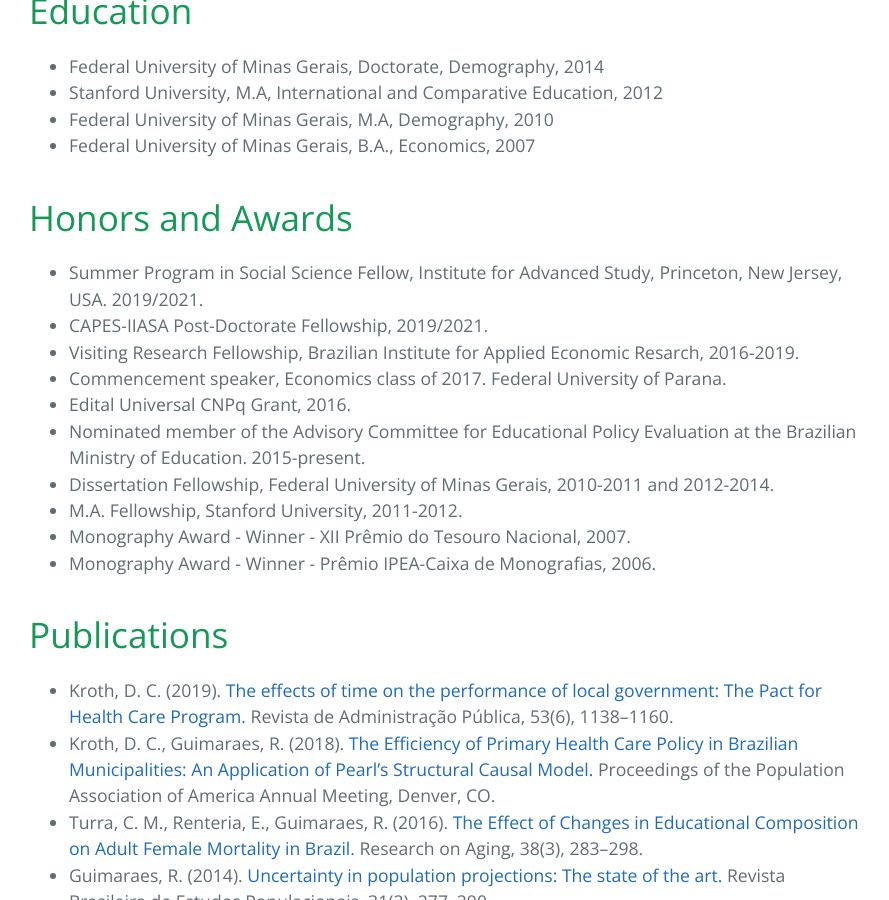
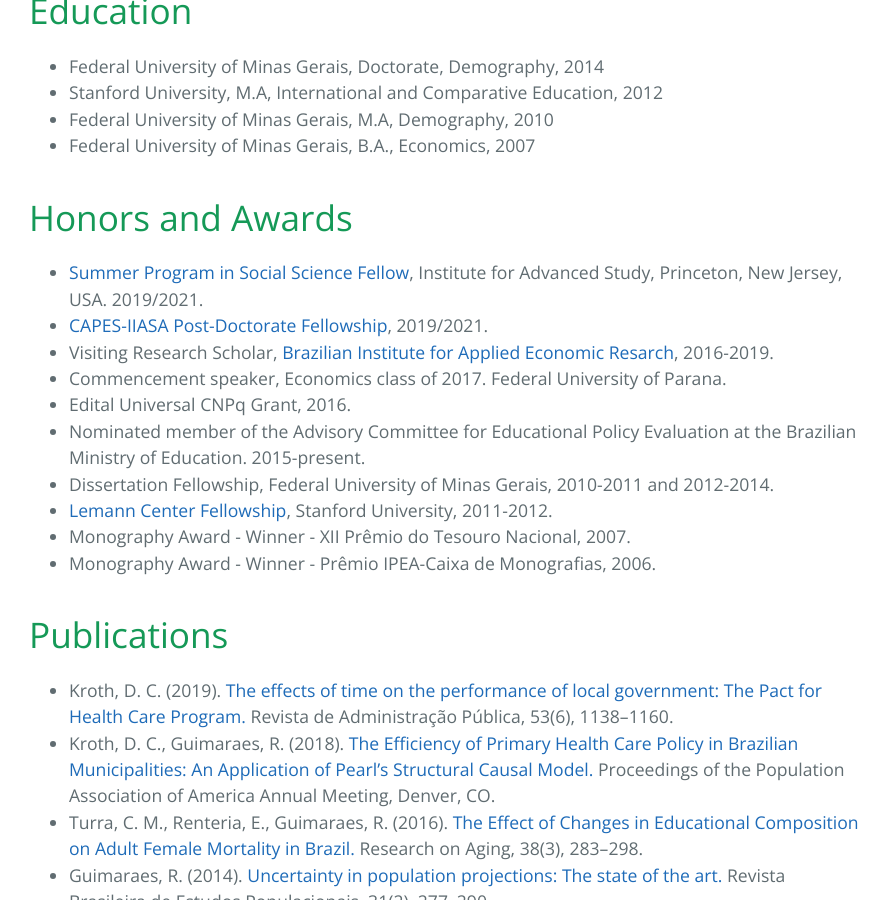
Before and after one commit to raquelrguima/raquelrguima.github.io, a Jekyll site: the page built from index.md, in a window 1280 px wide and 900 px high, scrolled down 1403 px. Shown: the whole window, without its empty margins (195-1084 px from the left). Built offline with Jekyll 4.4.1, drawn with Linux system fonts in a browser that asks for light colours; our own code applies the rules of GitHub Pages for plain Markdown files.

Commit message:
Update index.md

```diff
--- a/index.md
+++ b/index.md
@@ -24,14 +24,14 @@ Dr. Guimaraes graduated from Federal University of Minas Gerais, Brazil, in 2007
 
 <h1  id="honors-awards">Honors and Awards</h1>
 
-- Summer Program in Social Science Fellow, Institute for Advanced Study, Princeton, New Jersey, USA. 2019/2021.
-- CAPES-IIASA Post-Doctorate Fellowship, 2019/2021.
-- Visiting Research Fellowship, Brazilian Institute for Applied Economic Resarch, 2016-2019.
+- [Summer Program in Social Science Fellow](https://www.sss.ias.edu/spss), Institute for Advanced Study, Princeton, New Jersey, USA. 2019/2021.
+- [CAPES-IIASA Post-Doctorate Fellowship](https://www.iiasa.ac.at/web/home/education/postdoctoralProgram/Apply/IIASA-Brazil_Postdoctoral_Fellowship.html), 2019/2021.
+- Visiting Research Scholar, [Brazilian Institute for Applied Economic Resarch](http://www.ipea.gov.br/portal/index.php?option=com_content&view=frontpage&Itemid=61), 2016-2019.
 - Commencement speaker, Economics class of 2017. Federal University of Parana.
 - Edital Universal CNPq Grant, 2016.
 - Nominated member of the Advisory Committee for Educational Policy Evaluation at the Brazilian Ministry of Education. 2015-present.
 - Dissertation Fellowship, Federal University of Minas Gerais, 2010-2011 and 2012-2014.
-- M.A. Fellowship, Stanford University, 2011-2012.
+- [Lemann Center Fellowship](https://lemanncenter.stanford.edu/people/raquel-guimaraes), Stanford University, 2011-2012.
 - Monography Award - Winner - XII Prêmio do Tesouro Nacional, 2007.
 - Monography Award - Winner -  Prêmio IPEA-Caixa de Monografias, 2006.
 
```
